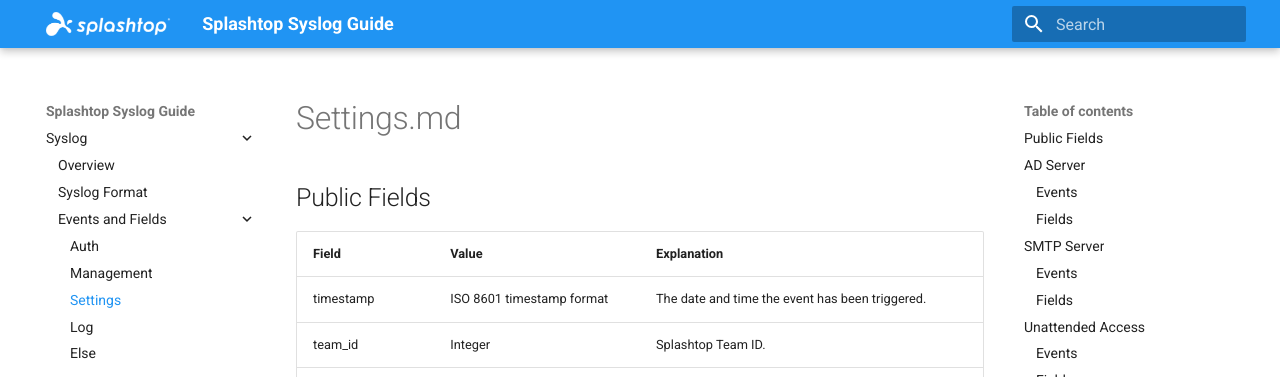
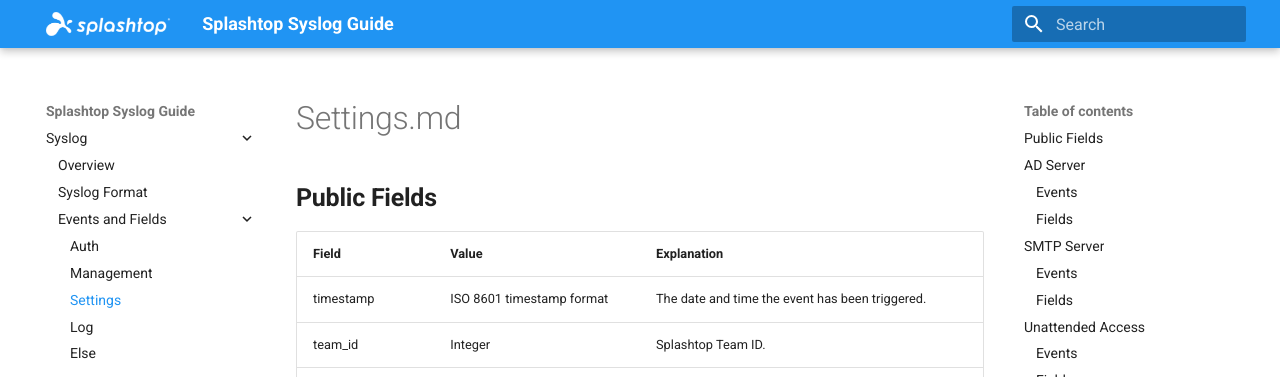
Before and after one commit to little-potato/my-syslog-docs, an MkDocs documentation site: the page built from docs/events/Settings.md, in a window 1280 px wide and 900 px high. Shown: the top 377 px of the window. Built offline with MkDocs 1.6.1 and Material for MkDocs 9.7.7, drawn with Linux system fonts in a browser that asks for light colours.

```diff
--- a/docs/events/Settings.md
+++ b/docs/events/Settings.md
@@ -1,8 +1,8 @@
 # Settings.md
 
-## Public Fields
+## **Public Fields**
 
-| Field | Value | **Explanation** |
+| **Field** | **Value** | **Explanation** |
 | --- | --- | --- |
 | timestamp | ISO 8601 timestamp format | The date and time the event has been triggered. |
 | team_id | Integer | Splashtop Team ID. |
@@ -23,18 +23,18 @@
 | target_account | String | The target user account in the event. |
 | result | String | Success or failure of the event. |
 
-## AD Server
+## **AD Server**
 
-### **Events**
+### Events
 
-| **Event** | Description |
+| **Event** | **Description** |
 | --- | --- |
 | adserver_added | A new AD server has been added and saved. |
 | adserver_ldap_updated | The LDAP address of an AD server has been updated. |
 | adserver_name_updated | The name of an AD server has been updated. |
 | adserver_removed | An existing AD server has been deleted. |
 
-### **Fields**
+### Fields
 
 | **Field** | **Value** | **Explanation** |
 | --- | --- | --- |
@@ -42,11 +42,11 @@
 | ldap_addr | String | The added/updated LDAP address of the AD server. |
 | name | String | The updated name of the AD server. |
 
-## SMTP Server
+## **SMTP Server**
 
-### **Events**
+### Events
 
-| **Event** | Description |
+| **Event** | **Description** |
 | --- | --- |
 | smtp_server_added | A new SMTP server has been added and saved. |
 | smtp_server_disabled | An SMTP server has been disabled. |
@@ -55,7 +55,7 @@
 | smtp_server_updated | An existing SMTP server has been modified and saved. |
 | gateway_url_updated | The Splashtop Gateway URL has been modified and saved. |
 
-### **Fields**
+### Fields
 
 | **Field** | **Value** | **Explanation** |
 | --- | --- | --- |
@@ -67,11 +67,11 @@
 | new_addr | String | The updated SMTP server address. |
 | new_email | String | The updated sender Email address. |
 
-## Unattended Access
+## **Unattended Access**
 
-### **Events**
+### Events
 
-| **Event** | Description |
+| **Event** | **Description** |
 | --- | --- |
 | team_grant_granular_file_transfer_download_updated | The admin-configurable value of the file transfer (download) has been updated for the team. |
 | team_grant_granular_file_transfer_upload_updated | The admin-configurable value of the file transfer (upload) has been updated for the team. |
@@ -167,7 +167,7 @@
 | team_sos_service_desk_system_tool_enabled |  |
 | team_sos_service_desk_system_tool_disabled |  |
 
-### **Fields**
+### Fields
 
 | **Field** | **Value** | **Explanation** |
 | --- | --- | --- |
@@ -208,11 +208,11 @@
 | exec_at | String | The daily time of running the offline computer policy. |
 | session_indicator_type | **Both** or **Pop-up** or **Banner** or **None** | The indicator type for remote session or background actions. |
 
-## User Settings
+## **User Settings**
 
-### **Events**
+### Events
 
-| **Event** | Description |
+| **Event** | **Description** |
 | --- | --- |
 | team_group_manager_disabled | Group manager role has been disabled at the team level. |
 | team_group_manager_enabled | Group manager role has been enabled at the team level. |
@@ -229,7 +229,7 @@
 | team_remote_reboot_action_updated | The settings of allowing member roles to reboot computers and Streamers have been updated. |
 | team_member_permission_for_computer_notes_updated | The settings of member’s permission for computer notes have been updated. |
 
-### **Fields**
+### Fields
 
 | **Field** | **Value** | **Explanation** |
 | --- | --- | --- |
```
